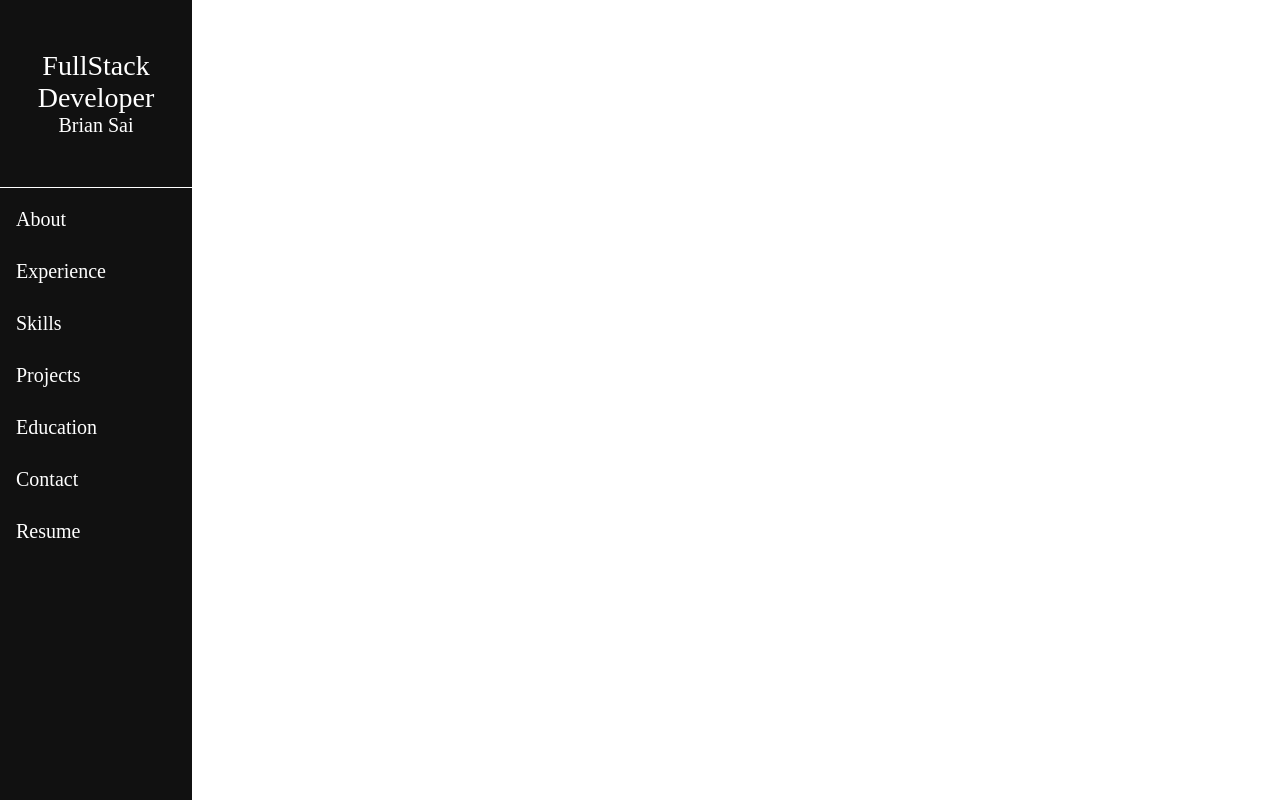
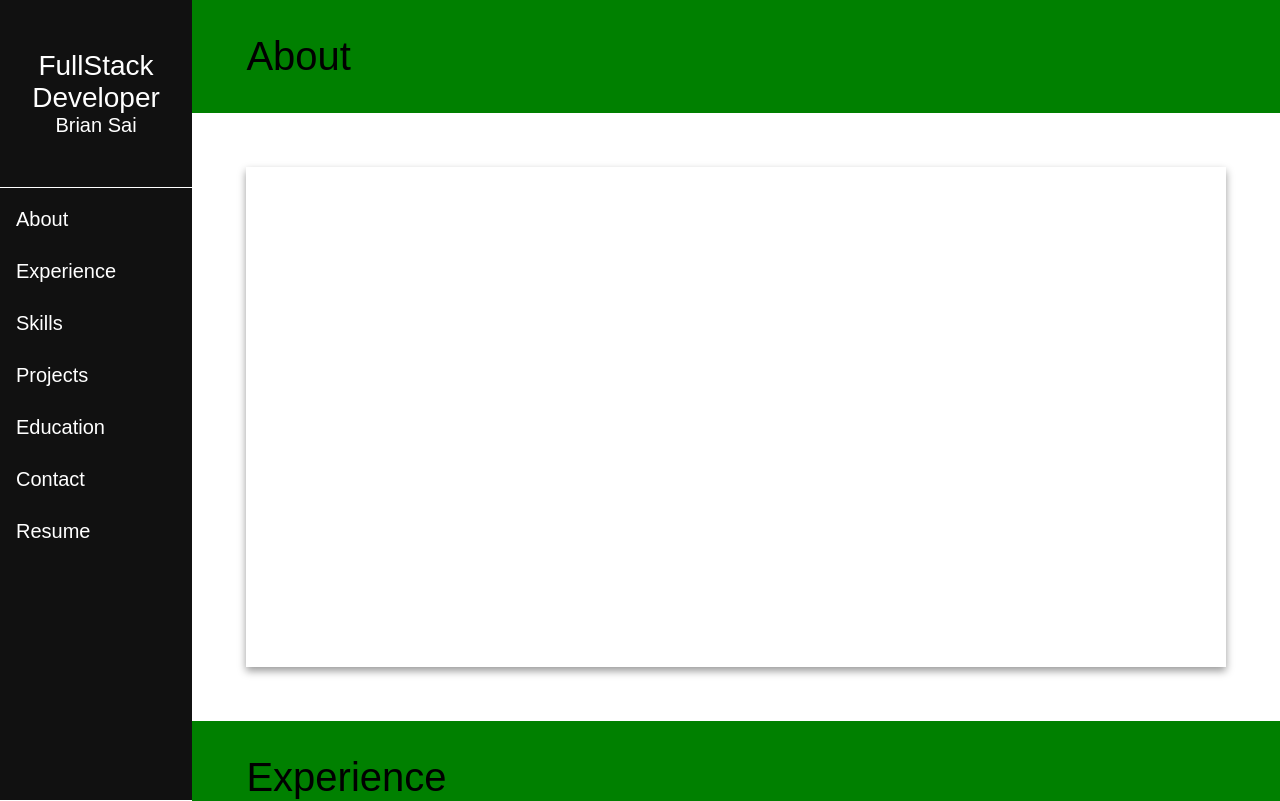
Before and after one commit to briansai/portfolio, a React app: page / in a window 1280 px wide. Shown: the top 801 px of the page. Built offline with nearby package versions, Linux system fonts and the light colour scheme; the HTML template or start-up script is replaced by a standard one.

Commit message:
Implemented basic setup for main page for each category

```diff
--- a/client/src/pages/App/App.jsx
+++ b/client/src/pages/App/App.jsx
@@ -1,5 +1,7 @@
 import React, { Component, Fragment } from 'react';
-import Nav from '../Nav/Nav.jsx'
+import Main from '../Main/Main.jsx';
+import Nav from '../Nav/Nav.jsx';
+import './App.scss';
 
 export default class App extends Component {
   constructor(props) {
@@ -8,13 +10,14 @@ export default class App extends Component {
 
   render() {
     return (
-      <Fragment>
-        <div>
-        </div>
+      <div className="app-font">
         <div>
           <Nav />
         </div>
-      </Fragment>
+        <div>
+          <Main />
+        </div>
+      </div>
     );
   }
 }
--- /dev/null
+++ b/client/src/pages/App/App.scss
@@ -0,0 +1,3 @@
+.app-font {
+  font-family: sans-serif;
+}
--- /dev/null
+++ b/client/src/pages/Main/Main.jsx
@@ -0,0 +1,32 @@
+import React, { Component, Fragment } from 'react';
+import { categories } from '../../constants/constants.jsx';
+import './Main.scss';
+
+export default class Main extends Component {
+  render () {
+    return (
+      <Fragment>
+        <div className="main-container">
+          <div className="main-categories">
+            {categories.map(category => {
+              const { item } = category;
+              return (
+                <Fragment>
+                  <div className="category-header">
+                    {item}
+                  </div>
+                  <div className="category-card-container">
+                    <div className="category-card">
+                      <div className="category-container">
+                      </div>
+                    </div>
+                  </div>
+                </Fragment>
+              )
+            })}
+          </div>
+        </div>
+      </Fragment>
+    )
+  }
+}
--- /dev/null
+++ b/client/src/pages/Main/Main.scss
@@ -0,0 +1,33 @@
+.main-container {
+  margin-left: 15%;
+
+  .main-categories {
+    .category-header {
+      height: 80px;
+      font-size: 2.5em;
+      padding-left: 5%;
+      padding-top: 3%;
+      background-color: green;
+    }
+
+    .category-card-container {
+      text-align: center;
+      padding: 5%;
+      width: 90%;
+
+      .category-card {
+        height: 500px;
+        box-shadow: 0 4px 8px 0 rgba(0,0,0,0.4);
+        transition: 0.5s;
+      }
+
+      .category-card:hover {
+        box-shadow: 0 8px 20px 0 rgba(0,0,0,0.4);
+      }
+    }
+
+    // .container {
+
+    // }
+  }
+}
```
Also changed, not shown: 2 other files (tests, documents, lock files or other folders).
